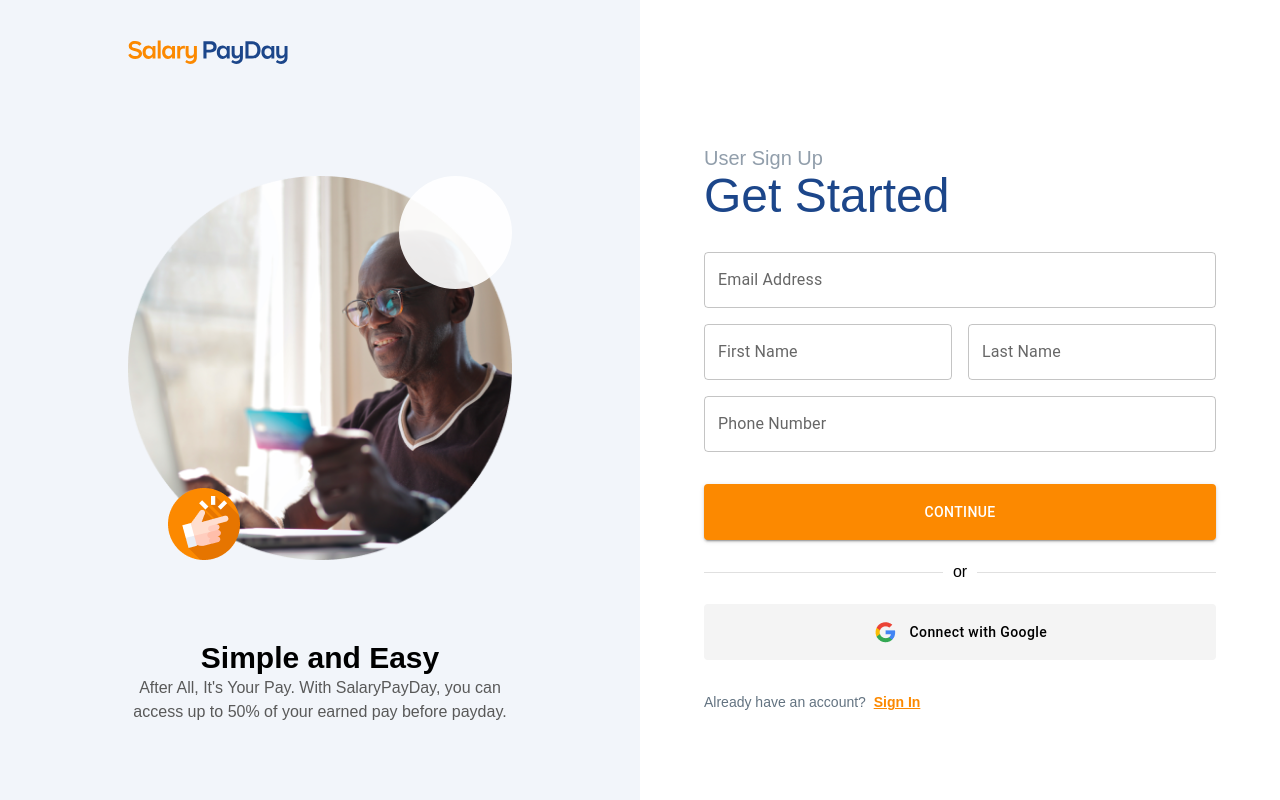
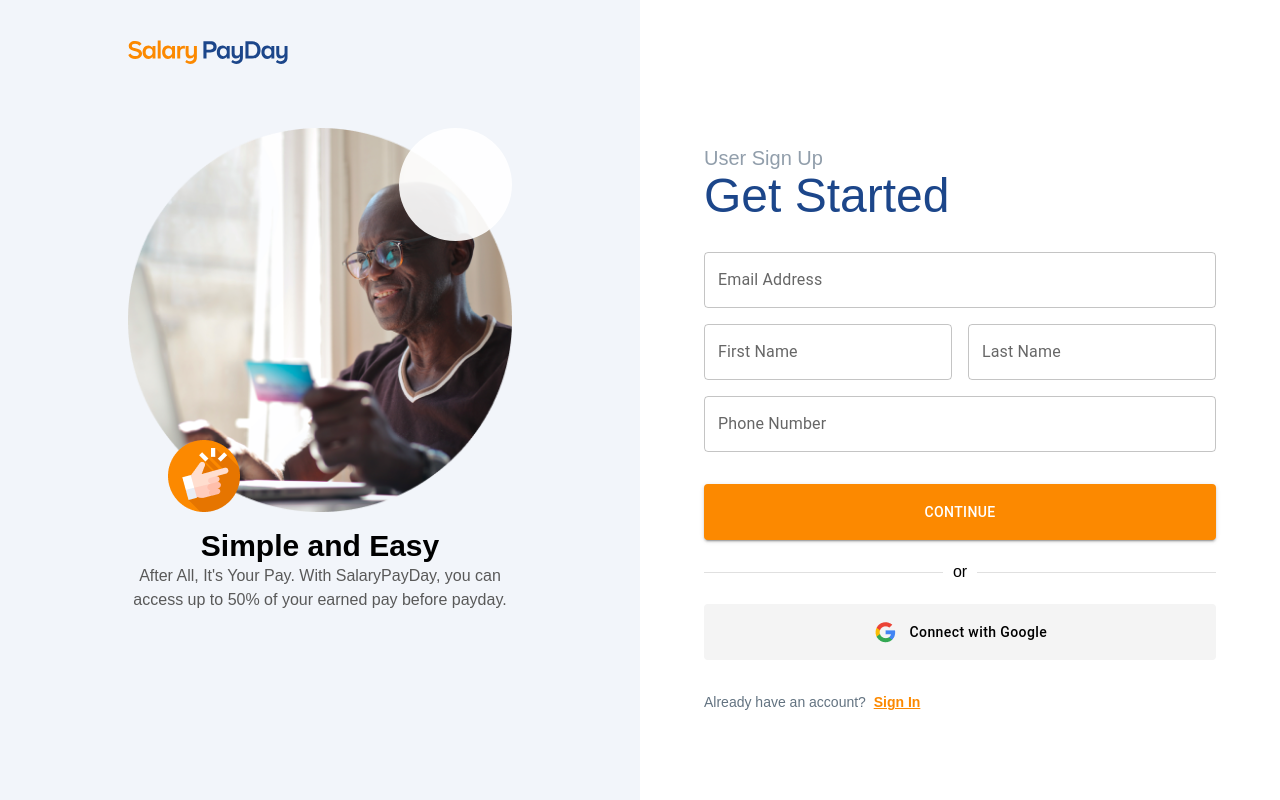
Before and after one commit to alademerin/salary-payday, a React (Vite) app: page /signup in a window 1280 px wide. Built offline with nearby package versions, Linux system fonts and the light colour scheme; a web font is replaced by a local one.

Commit message:
Make minor style changes
- Adjust the margin of the swipercard in the login and signup pages
- Adjust the margin of the swipercard's text in the login and signup
  pages

```diff
--- a/src/components/SwiperCard.jsx
+++ b/src/components/SwiperCard.jsx
@@ -9,8 +9,8 @@
         <img src={img} />
         <img src={icon} className="absolute bottom-0 left-10" />
       </div>
-        <h1 className="text-3xl mt-20 font-semibold text-center">{perk}</h1>
-        <p className="text-subtextGrey text-center">{description}</p>
+      <h1 className="text-3xl mt-4 font-semibold text-center">{perk}</h1>
+      <p className="text-subtextGrey text-center">{description}</p>
     </div>
   );
 };
--- a/src/pages/LoginPage.jsx
+++ b/src/pages/LoginPage.jsx
@@ -69,7 +69,7 @@
           <Link to="/">
             <img src={Logo} className="w-40  lg:pt-10 lg:ml-32" />
           </Link>
-          <div className="mt-28 flex flex-col items-center inline">
+          <div className="mt-16 flex flex-col items-center inline">
             {/* <div>1</div> */}
             <Swiper
               modules={[Navigation, Autoplay, Pagination]}
--- a/src/pages/SignUpPage.jsx
+++ b/src/pages/SignUpPage.jsx
@@ -54,7 +54,7 @@
           <Link to="/">
             <img src={Logo} className="w-40  lg:pt-10 lg:ml-32" />
           </Link>
-          <div className="mt-28 flex flex-col items-center inline">
+          <div className="mt-16 flex flex-col items-center inline">
             <Swiper
               modules={[Navigation, Autoplay, Pagination]}
               autoplay={{
```
